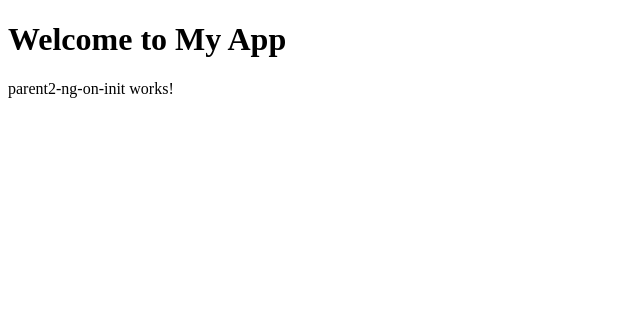
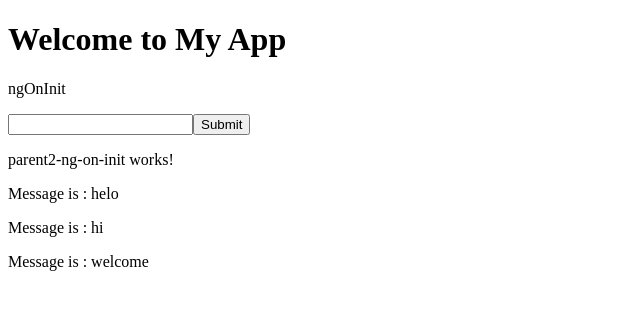
Before and after one commit to vamshi814/LifeCycleHooks, an Angular app: page / in a window 1280 px wide. Shown: the top 310 px of the page, without its empty margins (0-640 px from the left). Built offline with nearby package versions, Linux system fonts and the light colour scheme.

Commit message:
full ngOnI

```diff
--- a/src/app/app.component.html
+++ b/src/app/app.component.html
@@ -20,6 +20,9 @@ component initialization
 <div class="2ndHook">
 
 
-    <app-parent2-ng-on-init></app-parent2-ng-on-init>
+    <p>ngOnInit</p>
+    <input type="text" #types>
+    <button (click)="onSubmit(types)">Submit</button>
+    <app-parent2-ng-on-init [msg]="inputVal"></app-parent2-ng-on-init>
 
 </div>
--- a/src/app/app.component.ts
+++ b/src/app/app.component.ts
@@ -11,4 +11,16 @@ export class AppComponent {
     console.log('AppComponent Constructor called');
   }
 
+  // ngOnInit()-------------------------------------
+  // inputVal:string = '';
+  // suppose inputVal is not a string if it is string array
+    inputVal: string[] = ['helo','hi','welcome'];
+  onSubmit(types: HTMLInputElement) {
+    this.inputVal.push(types.value);
+
+  }
+
+
+  //
+
 }
--- a/src/app/parent2-ng-on-init/parent2-ng-on-init.component.html
+++ b/src/app/parent2-ng-on-init/parent2-ng-on-init.component.html
@@ -1 +1,2 @@
 <p>parent2-ng-on-init works!</p>
+<p *ngFor="let m of msg">Message is : {{m}}</p>
--- a/src/app/parent2-ng-on-init/parent2-ng-on-init.component.ts
+++ b/src/app/parent2-ng-on-init/parent2-ng-on-init.component.ts
@@ -1,4 +1,4 @@
-import { Component, OnChanges } from '@angular/core';
+import { Component, Input, OnChanges } from '@angular/core';
 
 @Component({
   selector: 'app-parent2-ng-on-init',
@@ -7,11 +7,18 @@ import { Component, OnChanges } from '@angular/core';
 })
 export class Parent2NgOnInitComponent implements OnChanges{
 
+  @Input() msg: string[] = [];
 
-  cosntructor() {
+  constructor() {
     console.log('constructor parent2 called...');
+    console.log('Msg : ' + this.msg);
   }
   ngOnChanges() {
-    console.log('ngOnChanges parent2 called');
+    console.log('ngOnChanges hook parent2 called');
+    console.log('Msg in parent2 ngOnChanges: ' + this.msg);
+  }
+  ngOnInit(){
+    console.log('ngOnInit hook parent2 called');
+    console.log('Msg in parent2 ngOnInit: ' + this.msg);
   }
 }
```
